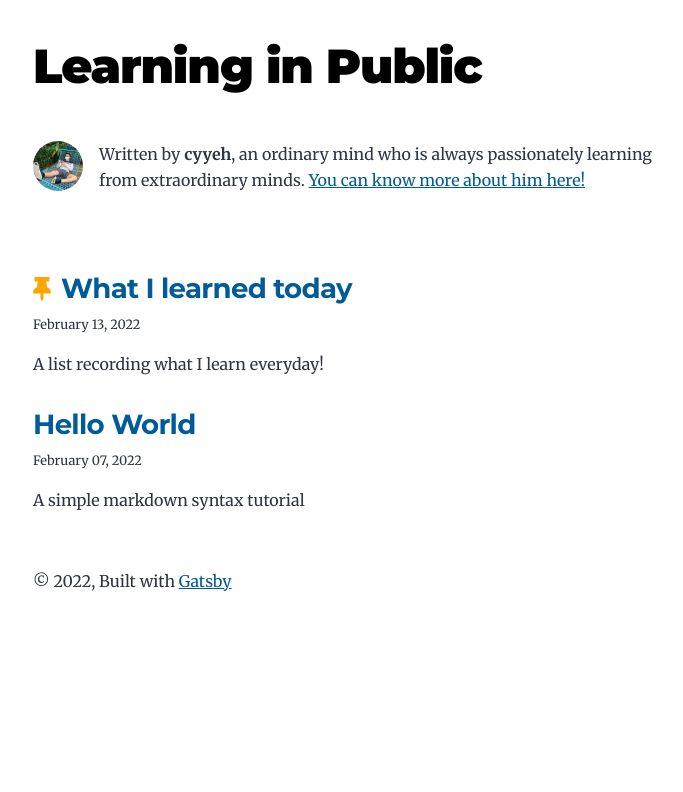
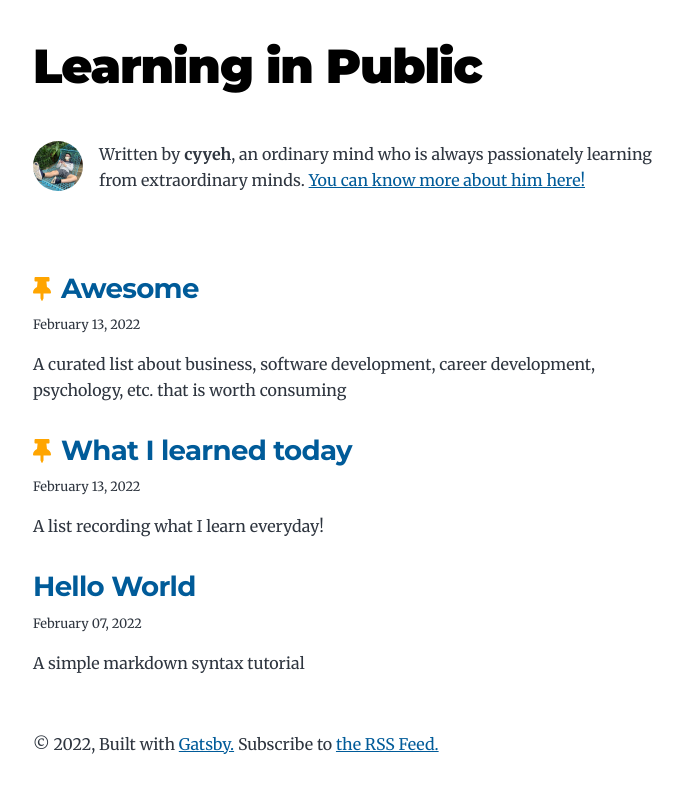
Before and after one commit to cyyeh/cyyeh.github.io, a Gatsby site: page / in a window 1280 px wide. Shown: the whole page, without its empty margins (291-974 px from the left). Built offline with nearby package versions, Linux system fonts and the light colour scheme; Gatsby itself is replaced by a stand-in of ours.

Commit message:
add post and update layout ui

```diff
--- /dev/null
+++ b/content/blog/awesome/index.md
@@ -0,0 +1,8 @@
+---
+title: Awesome
+date: "2022-02-13"
+description: "A curated list about business, software development, career development, psychology, etc. that is worth consuming"
+pin: true
+---
+
+...To be continued
--- a/src/components/layout.js
+++ b/src/components/layout.js
@@ -27,7 +27,9 @@ const Layout = ({ location, title, children }) => {
       <footer>
         © {new Date().getFullYear()}, Built with
         {` `}
-        <a href="https://github.com/cyyeh/cyyeh.github.io/">Gatsby</a>
+        <a href="https://github.com/cyyeh/cyyeh.github.io/" target="_blank" rel="noreferrer">Gatsby.</a>
+        {` `}
+        Subscribe to <a href="https://cyyeh.github.io/rss.xml" target="_blank" rel="noreferrer">the RSS Feed.</a>
       </footer>
     </div>
   )
--- a/src/pages/index.js
+++ b/src/pages/index.js
@@ -12,7 +12,7 @@ const BlogIndex = ({ data, location }) => {
   const pinned = data.allMarkdownRemark.nodes.filter(post => post.frontmatter.pin)
   const posts = (
     pinned.length ?
-    [pinned[0], ...data.allMarkdownRemark.nodes.filter(post => !post.frontmatter.pin)] :
+    [...pinned, ...data.allMarkdownRemark.nodes.filter(post => !post.frontmatter.pin)] :
     data.allMarkdownRemark.nodes
   )
 
--- a/src/style.css
+++ b/src/style.css
@@ -332,10 +332,6 @@ a:focus {
   }
 }
 
-.pinned > article {
-  margin-top: 0px;
-}
-
 .pinned-icon {
   margin-right: 10px;
   font-size: 24px;
```
